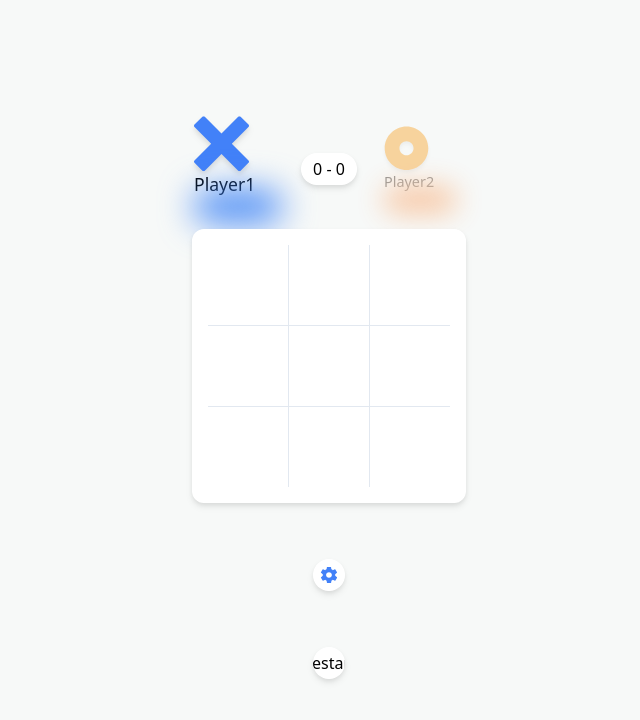
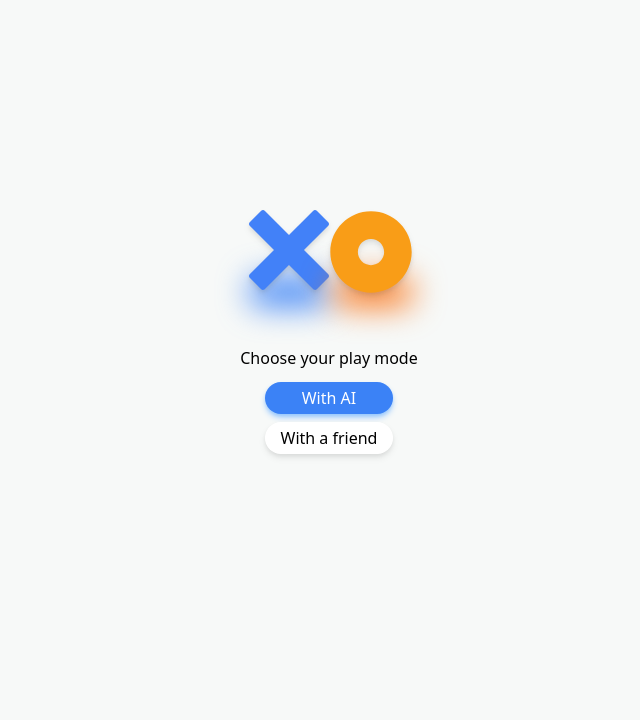
Before and after one commit to MasoudSR/xo, a React (Vite) app: page / in a window 1280 px wide. Shown: the top 720 px of the page, without its empty margins (311-951 px from the left). Built offline with nearby package versions, Linux system fonts and the light colour scheme; what tailwindcss-animated would draw is missing.

Commit message:
settings and game results created

```diff
--- a/src/App.jsx
+++ b/src/App.jsx
@@ -1,14 +1,16 @@
+import { useState } from 'react';
 import GameBoard from './components/GameBoard';
 import MainMenu from './components/MainMenu';
 
 function App() {
 
-  return (
-    <>
-      {/* <MainMenu /> */}
-      <GameBoard />
-    </>
-  )
+  const [gameMode, setGameMode] = useState("")
+
+  if (!gameMode) {
+    return <MainMenu setGameMode={setGameMode} />
+  }else{
+    return <GameBoard gameMode={gameMode} setGameMode={setGameMode} />
+  }
 }
 
 export default App
--- a/src/components/GameBoard.jsx
+++ b/src/components/GameBoard.jsx
@@ -4,13 +4,28 @@ import { useState } from 'react'
 import { winnerCalc } from '../helpers/winnerCalc'
 import XIcon from './modules/XIcon';
 import OIcon from './modules/OIcon';
+import Modal from './Modal';
+import Settings from './Settings';
+import GameResults from './GameResults';
 
-function GameBoard() {
+function GameBoard({ gameMode, setGameMode }) {
 
     const [tilesValue, setTilesValue] = useState(Array(9).fill(""))
     const [xIsNext, setXIsNext] = useState(true)
     const [scoreBoard, setScoreBoard] = useState({ x: 0, o: 0 })
     const [gameStarted, setGameStarted] = useState(true)
+    const [isQuit, setIsQuit] = useState(false)
+    const [settingsMenu , setSettingsMenu] = useState(false)
+    const [showGameResults , setShowGameResults ] =useState(false)
+
+    const quit = () => {
+        setSettingsMenu(false)
+        setShowGameResults(false)
+        setIsQuit(true)
+        setTimeout(() => {
+            setGameMode("")
+        }, 300);
+    }
 
     const clickHandler = (i) => {
         if (tilesValue[i] || winnerCalc(tilesValue)) {
@@ -27,6 +42,7 @@ function GameBoard() {
         const newScoreBoard = { ...scoreBoard, [winner]: scoreBoard[winner] + 1 }
         setScoreBoard(newScoreBoard)
         setGameStarted(false)
+        setShowGameResults(true)
     }
 
     const restartGame = () => {
@@ -35,10 +51,10 @@ function GameBoard() {
     }
 
     return (
-        <div>
-            <div className='grid grid-cols-3 items-center justify-items-center'>
+        <div className={`transition-all duration-300 ${isQuit && "scale-0"}`}>
+            <div className='grid grid-cols-3 items-center justify-items-center animate-fade-down animate-duration-500'>
                 <div className={`transition-all duration-500 relative w-20 h-24 ${xIsNext ? "scale-110 opacity-100" : "scale-90 opacity-40"}`}>
-                        <XIcon size={50} />
+                    <XIcon size={50} />
                     <div className='w-20 h-7 bg-blue-500 blur-lg rounded-full absolute bottom-0 left-0 z-0'></div>
                     <p>Player1</p>
                 </div>
@@ -46,12 +62,12 @@ function GameBoard() {
                     {scoreBoard.x} - {scoreBoard.o}
                 </div>
                 <div className={`transition-all duration-500 relative w-20 h-24 ${!xIsNext ? "scale-110 opacity-100" : "scale-90 opacity-40"}`}>
-                        <OIcon size={50} />
+                    <OIcon size={50} />
                     <div className='w-20 h-7 bg-orange-500 blur-lg rounded-full absolute bottom-0 left-0 z-0'></div>
                     <p>Player2</p>
                 </div>
             </div>
-            <div className='bg-white drop-shadow-md p-4 mt-3 rounded-xl'>
+            <div className='bg-white drop-shadow-md p-4 mt-3 rounded-xl animate-fade'>
                 <div className='bg-slate-200 grid grid-rows-3 grid-cols-3 gap-[1px]'>
                     <Tile value={tilesValue[0]} onTileClick={() => clickHandler(0)} />
                     <Tile value={tilesValue[1]} onTileClick={() => clickHandler(1)} />
@@ -64,8 +80,12 @@ function GameBoard() {
                     <Tile value={tilesValue[8]} onTileClick={() => clickHandler(8)} />
                 </div>
             </div>
-            <button className="m-auto mt-14 drop-shadow-md rounded-full overflow-hidden h-8 transition-all duration-300 flex justify-center items-center bg-white w-8"><IoMdSettings size={20} color='#4281f8' /></button>
-            <button className="m-auto mt-14 drop-shadow-md rounded-full overflow-hidden h-8 transition-all duration-300 flex justify-center items-center bg-white w-8" onClick={restartGame}>Restart</button>
+            <div className='animate-fade-up animate-duration-500'>
+                <button className="m-auto mt-14 drop-shadow-md rounded-full overflow-hidden h-8 transition-all duration-300 flex justify-center items-center bg-white w-8" onClick={()=>setSettingsMenu(true)}><IoMdSettings size={20} color='#4281f8' /></button>
+                <button className="m-auto mt-14 drop-shadow-md rounded-full overflow-hidden h-8 transition-all duration-300 flex justify-center items-center bg-white" onClick={restartGame}>Restart</button>
+            </div>
+            {settingsMenu && <Modal ModalContent={<Settings quit={quit} setSettingsMenu={setSettingsMenu} />} />}
+            {showGameResults && <Modal ModalContent={<GameResults quit={quit} setShowGameResults={setShowGameResults} winner={winner} restartGame={restartGame} />} />}
         </div>
     )
 }
--- /dev/null
+++ b/src/components/GameResults.jsx
@@ -0,0 +1,41 @@
+import { useState } from "react"
+import XIcon from "./modules/XIcon";
+import OIcon from "./modules/OIcon";
+
+function GameResults({ quit, setShowGameResults, winner, restartGame }) {
+
+    const [isClosed, setIsClosed] = useState(false)
+
+    const exitGameResults = () => {
+        setIsClosed(true)
+        setTimeout(() => {
+            setShowGameResults(false)
+            restartGame()
+        }, 300);
+    }
+    return (
+        <div className={`w-80 bg-white drop-shadow-md rounded-xl h-56 overflow-hidden ${isClosed && "animate-jump-out"}`}>
+            <div className="bg-slate-300 h-10 flex justify-center items-center border rounded-t-xl border-slate-400 drop-shadow-md">Results</div>
+            <div className="">
+                <div>
+                    <div className={`transition-all duration-500 relative w-20 h-24`}>
+                        <div className="-translate-x-9 absolute z-0 opacity-60">
+                            {winner === "x" && <XIcon size={150} />}
+                            {winner === "o" && <OIcon size={150} />}
+                        </div>
+                        {/* <div className={`w-32 h-32 mt-6 blur-lg rounded-full ${winner === "draw" ? "bg-slate-300" : winner === "x" ? "bg-blue-400" : "bg-orange-200"}`}></div> */}
+                        <p className="absolute z-10 top-3 left-3">
+                            {winner === "draw" ? "Draw" : winner}
+                        </p>
+                    </div>
+                </div>
+                <div className="flex flex-col gap-3 absolute right-3 bottom-3">
+                    <button className="drop-shadow-md rounded-full overflow-hidden h-8 w-36 transition-all duration-300 flex justify-center items-center bg-blue-500 text-white" onClick={exitGameResults}>Continue Playing</button>
+                    <button className="drop-shadow-md rounded-full overflow-hidden h-8 w-36 transition-all duration-300 flex justify-center items-center bg-blue-500 text-white" onClick={quit}>Quit to MainMenu</button>
+                </div>
+            </div>
+        </div>
+    )
+}
+
+export default GameResults
--- a/src/components/MainMenu.jsx
+++ b/src/components/MainMenu.jsx
@@ -3,13 +3,21 @@ import OIcon from './modules/OIcon';
 import { IoMdSettings } from "react-icons/io";
 import { useState } from 'react';
 
-function MainMenu() {
+function MainMenu({ setGameMode }) {
 
     const [playMode, setPlayMode] = useState("")
     const [playerSide, setPlayerSide] = useState("x")
+    const [isQuit, setIsQuit] = useState(false)
+
+    const changeMode = (gameMode)=>{
+        setIsQuit(true)
+        setTimeout(() => {
+            setGameMode(gameMode)
+        }, 300);
+    }
 
     return (
-        <div className={`flex flex-col items-center transition-all`}>
+        <div className={`flex flex-col items-center transition-all animate-fade-up ${isQuit && "animate-jump-out animate-duration-[400ms]"}`}>
             <p className={`transition-all duration-300 ${playMode === "ai" ? "scale-100 h-16" : "scale-0 h-0"}`}>Pick your side</p>
             <div className={`flex justify-center transition-all ${playMode === "ai" ? "gap-16" : "gap-0"}`}>
                 <div className={`transition-all duration-500 relative w-20 h-24 ${playMode === "ai" ? playerSide === "x" ? "scale-110 opacity-100" : "scale-90 opacity-40" : "scale-100 opacity-100"}`}>
@@ -33,17 +41,17 @@ function MainMenu() {
             <div className={`flex items-center flex-col gap-2 transition-all duration-300 ${playMode !== "ai" ? "scale-100 h-44" : "scale-0 h-1"}`}>
                 <button className={`bg-blue-500 rounded-full shadow-md shadow-blue-300 transition-all duration-300 text-white ${playMode === "friend" ? "h-0 w-0" : " h-8 w-32"}`} onClick={() => setPlayMode("ai")}>With AI</button>
                 <div className={`transition-all duration-500 flex flex-col items-center bg-white drop-shadow-md overflow-hidden  ${playMode === "friend" ? "w-64 rounded-xl" : "w-32 rounded-[20px]"}`}>
-                    <button className='w-full h-8' onClick={() => setPlayMode("friend")}>With a friend</button>
+                    <button className={`w-full h-8 ${playMode === "friend" && "cursor-default"}`} onClick={() => setPlayMode("friend")}>With a friend</button>
                     <div className={`flex transition-all duration-300 overflow-hidden origin-top ${playMode === "friend" ? "h-8" : "h-0"}`}>
-                        <button className='h-8 w-32 border-r border-t' onClick={() => setPlayMode("online")}>Online</button>
-                        <button className='h-8 w-32 border-t' onClick={() => setPlayMode("local")}>Local</button>
+                        <button className='h-8 w-32 border-r border-t' onClick={() => setGameMode("online")} disabled>Online</button>
+                        <button className='h-8 w-32 border-t' onClick={() => changeMode("local")}>Local</button>
                     </div>
                 </div>
             </div>
             <button className='drop-shadow-md rounded-full flex bg-slate-200 overflow-hidden'>
                 <button className={`h-8 transition-all duration-300 bg-white ${playMode !== "" ? "w-20 border-r" : "w-0 border-none"}`} onClick={() => setPlayMode("")}>Back</button>
                 {/* <button className={`h-8 transition-all duration-300 flex justify-center items-center bg-white ${playMode === "" ? "w-8" : "w-0"}`} onClick={() => setPlayMode("")}><IoMdSettings size={20} color='#4281f8' /></button> */}
-                <button className={`h-8 transition-all duration-300  bg-white ${playMode === "ai" ? "w-32" : "w-0"}`} onClick={() => setPlayMode("")}>Continue</button>
+                <button className={`h-8 transition-all duration-300  bg-white ${playMode === "ai" ? "w-32" : "w-0"}`} onClick={() => setGameMode("ai")} disabled>Continue</button>
             </button>
         </div>)
 }
--- /dev/null
+++ b/src/components/Modal.jsx
@@ -0,0 +1,13 @@
+import React from 'react'
+
+function Modal({ModalContent}) {
+  return (
+    <div className='flex justify-center items-center fixed top-0 left-0 w-screen h-screen bg-black/10 backdrop-blur-sm animate-fade'>
+        <div className='animate-jump-in'>
+            {ModalContent}
+        </div>
+    </div>
+  )
+}
+
+export default Modal
--- /dev/null
+++ b/src/components/Settings.jsx
@@ -0,0 +1,23 @@
+import { useState } from "react"
+
+function Settings({ quit, setSettingsMenu }) {
+
+    const [isClosed, setIsClosed] = useState(false)
+    const exitSettings = () => {
+        setIsClosed(true)
+        setTimeout(() => {
+            setSettingsMenu(false)
+        }, 300);
+    }
+    return (
+        <div className={`w-72 bg-white drop-shadow-md rounded-xl h-56 overflow-hidden ${isClosed && "animate-jump-out"}`}>
+            <div className="bg-slate-300 h-10 flex justify-center items-center border rounded-t-xl border-slate-400 drop-shadow-md">Settings</div>
+            <div className="flex flex-col justify-center items-center h-full gap-3">
+                <button className="drop-shadow-md rounded-full overflow-hidden h-8 w-32 transition-all duration-300 flex justify-center items-center bg-blue-500 text-white" onClick={exitSettings}>Resume</button>
+                <button className="drop-shadow-md rounded-full overflow-hidden h-8 w-32 transition-all duration-300 flex justify-center items-center bg-blue-500 text-white" onClick={quit}>Main Menu</button>
+            </div>
+        </div>
+    )
+}
+
+export default Settings
--- a/src/helpers/winnerCalc.js
+++ b/src/helpers/winnerCalc.js
@@ -13,6 +13,8 @@ export function winnerCalc(tilesValue) {
       const [a, b, c] = lines[i];
       if (tilesValue[a] && tilesValue[a] === tilesValue[b] && tilesValue[a] === tilesValue[c]) {
         return tilesValue[a];
+      }else if (!tilesValue.includes("")) {
+        return "draw"
       }
     }
     return null;
```
